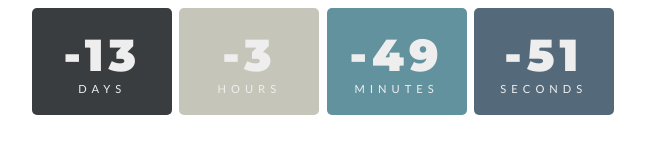
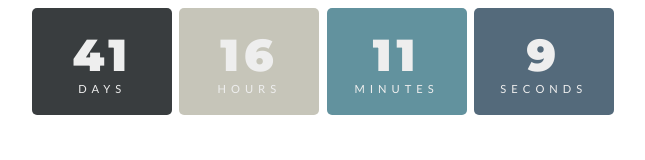
Before and after one commit to kkktttimp/timerforpath, a plain HTML site: page index.html in a window 1280 px wide. Shown: the whole page, without its empty margins (317-962 px from the left). Drawn offline with Linux system fonts and the light colour scheme.

Commit message:
Update index.html

```diff
--- a/index.html
+++ b/index.html
@@ -103,7 +103,7 @@ body{
 </body>
 <script>
     const year = new Date().getFullYear();
-const myDate = new Date('Feb 22, 2021 00:00:00');
+const myDate = new Date('Apr 16, 2021 19:00:00');
 console.log(myDate);
 
 // countdown
```
